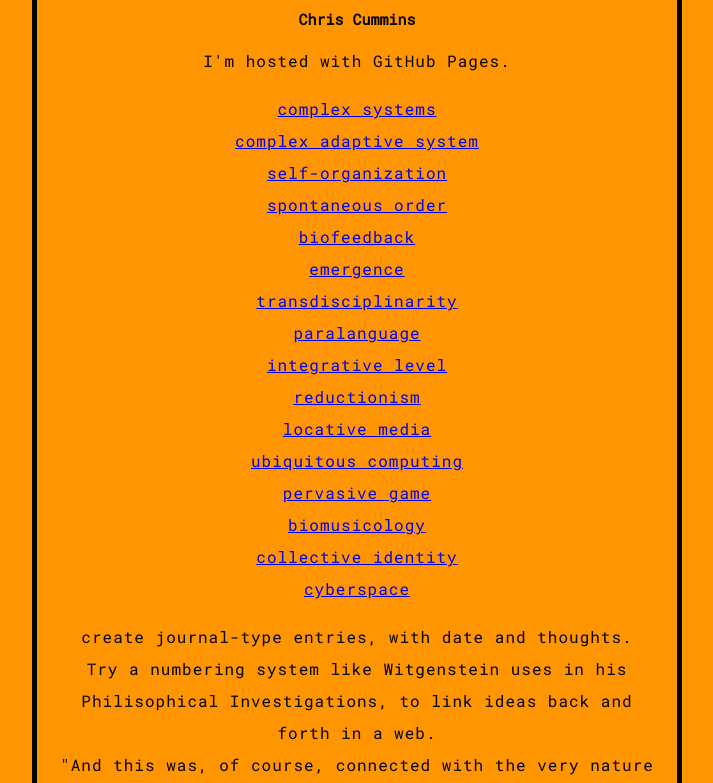
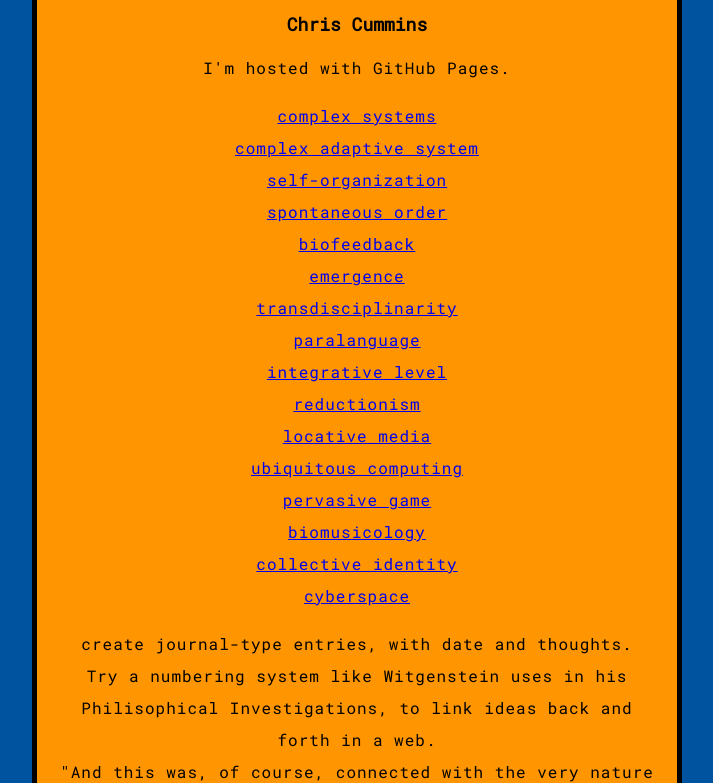
Before and after one commit to ccsounds/ccsounds.github.io, a plain HTML site: page index.html in a window 1280 px wide. Shown: the part 127-910 px from the top of the page, without its empty margins (283-996 px from the left). Drawn offline with Linux system fonts and the light colour scheme.

Commit message:
Update style.css

```diff
--- a/styles/style.css
+++ b/styles/style.css
@@ -1,6 +1,7 @@
 html {
-    font-size: 10px;
-    font-family: 'Roboto Mono', monospace;
+    font-size: 12px;
+    font-family: 'Roboto Mono', monospace; /* from https://fonts.google.com/ */
+    background-color: #00539F;
 }
 
 body {
```
